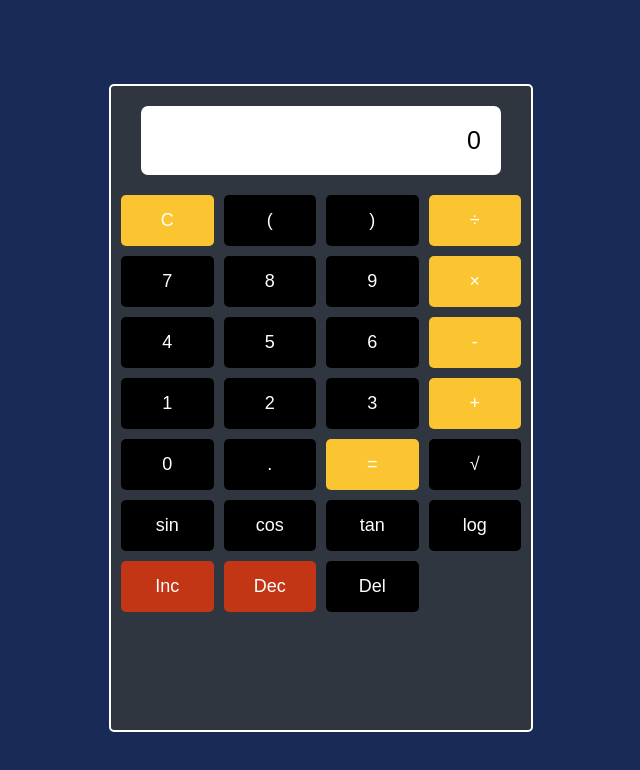
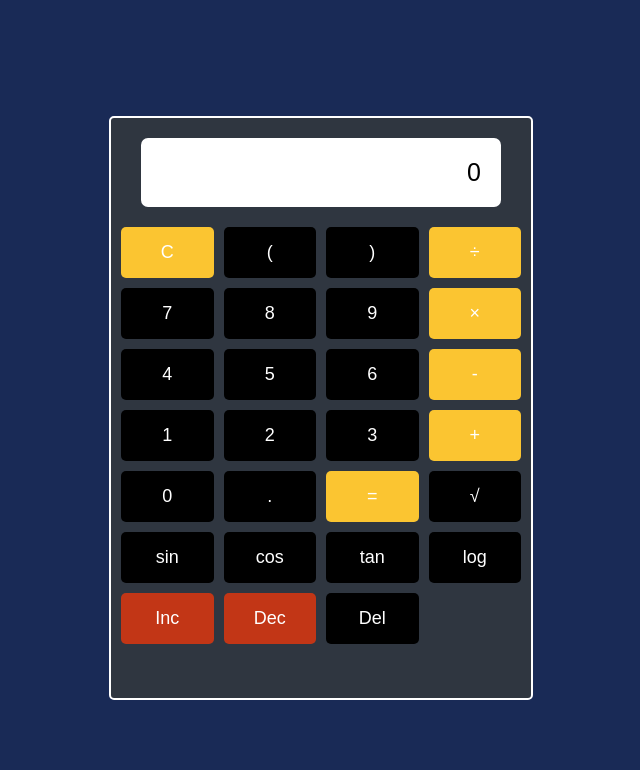
Before and after one commit to BelloOlajide/assignment, a plain HTML site: page index.html in a window 1280 px wide. Shown: the whole page, without its empty margins (319-959 px from the left). Drawn offline with Linux system fonts and the light colour scheme.

Commit message:
first modify

```diff
--- a/style.css
+++ b/style.css
@@ -8,7 +8,7 @@ body{
 
 body>div{
     border: 2px solid white;
-    height: 78vh;
+    height: 70vh;
     width: 400px;
     background-color: #2f3640;
     border-radius: 5px;
```
